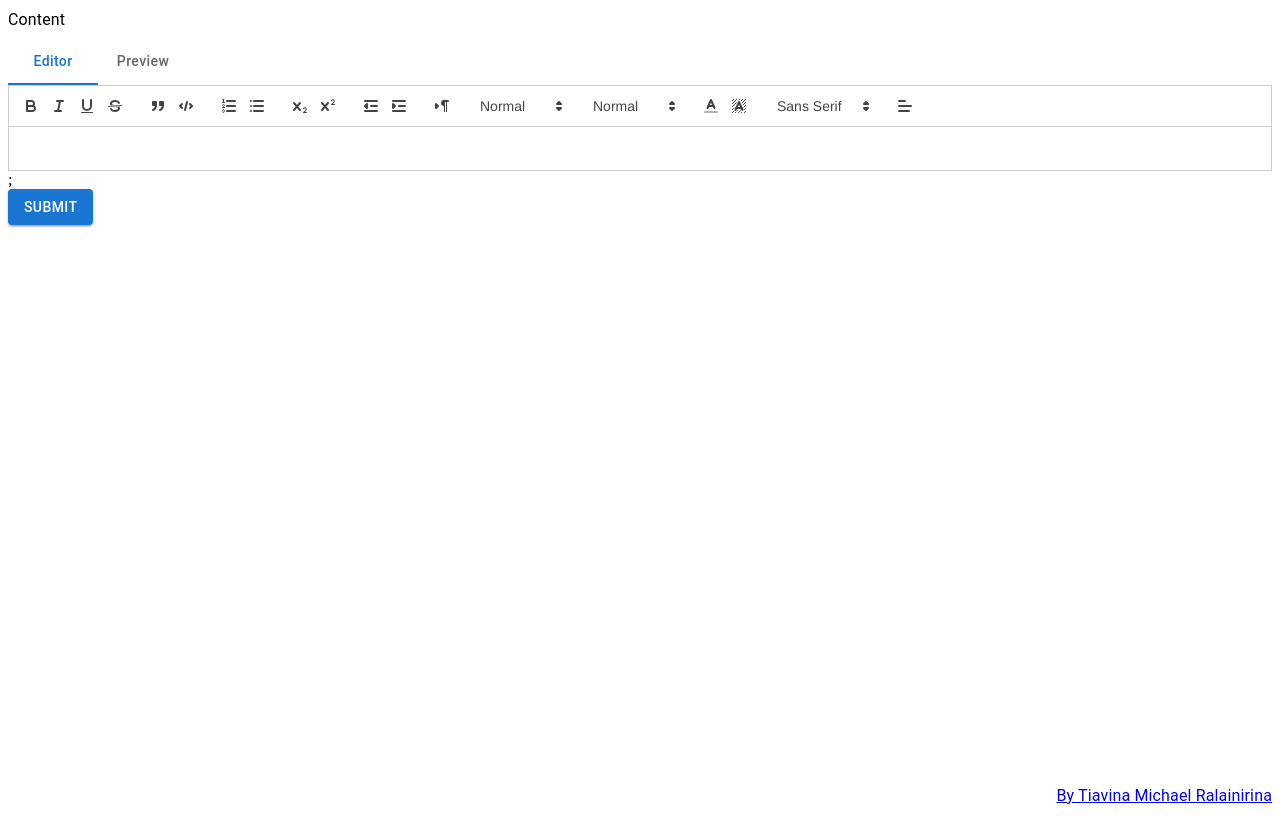
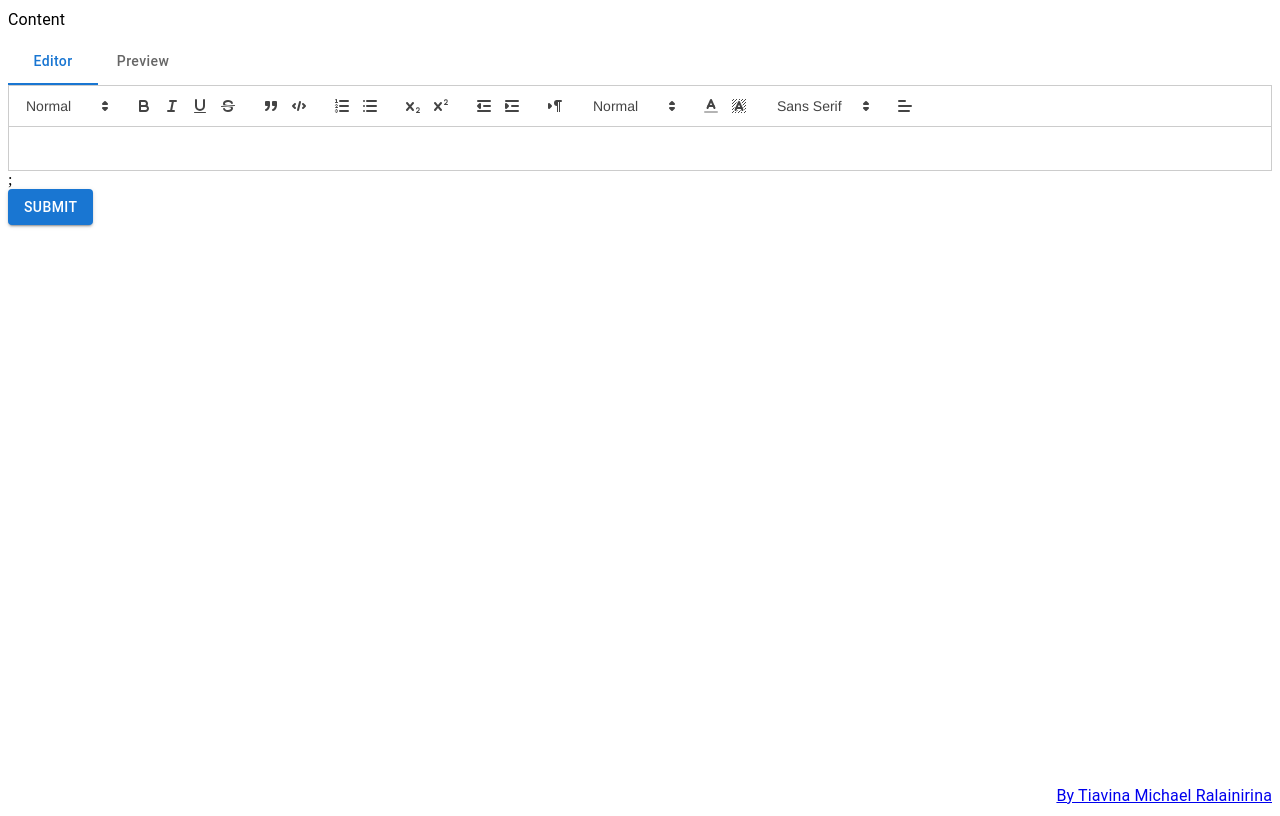
Before and after one commit to tiavina-mika/react-quill-text-editor-w-react-hook-form, a React (Create React App) app in the folder src/: page / in a window 1280 px wide. Built offline with nearby package versions, Linux system fonts and the light colour scheme; the HTML template or start-up script is replaced by a standard one.

Commit message:
change toolbar options order

```diff
--- a/src/components/TextEditorField.tsx
+++ b/src/components/TextEditorField.tsx
@@ -8,6 +8,8 @@ import parseHtml from "html-react-parser";
 import ReactQuill from "react-quill";
 
 const toolbarOptions = [
+  [{ header: [1, 2, 3, 4, 5, 6, false] }],
+
   ["bold", "italic", "underline", "strike"], // toggled buttons
   ["blockquote", "code-block"],
 
@@ -17,7 +19,6 @@ const toolbarOptions = [
   [{ direction: "rtl" }], // text direction
 
   [{ size: ["small", false, "large", "huge"] }], // custom dropdown
-  [{ header: [1, 2, 3, 4, 5, 6, false] }],
 
   [{ color: [] }, { background: [] }], // dropdown with defaults from theme
   [{ font: [] }],
```
